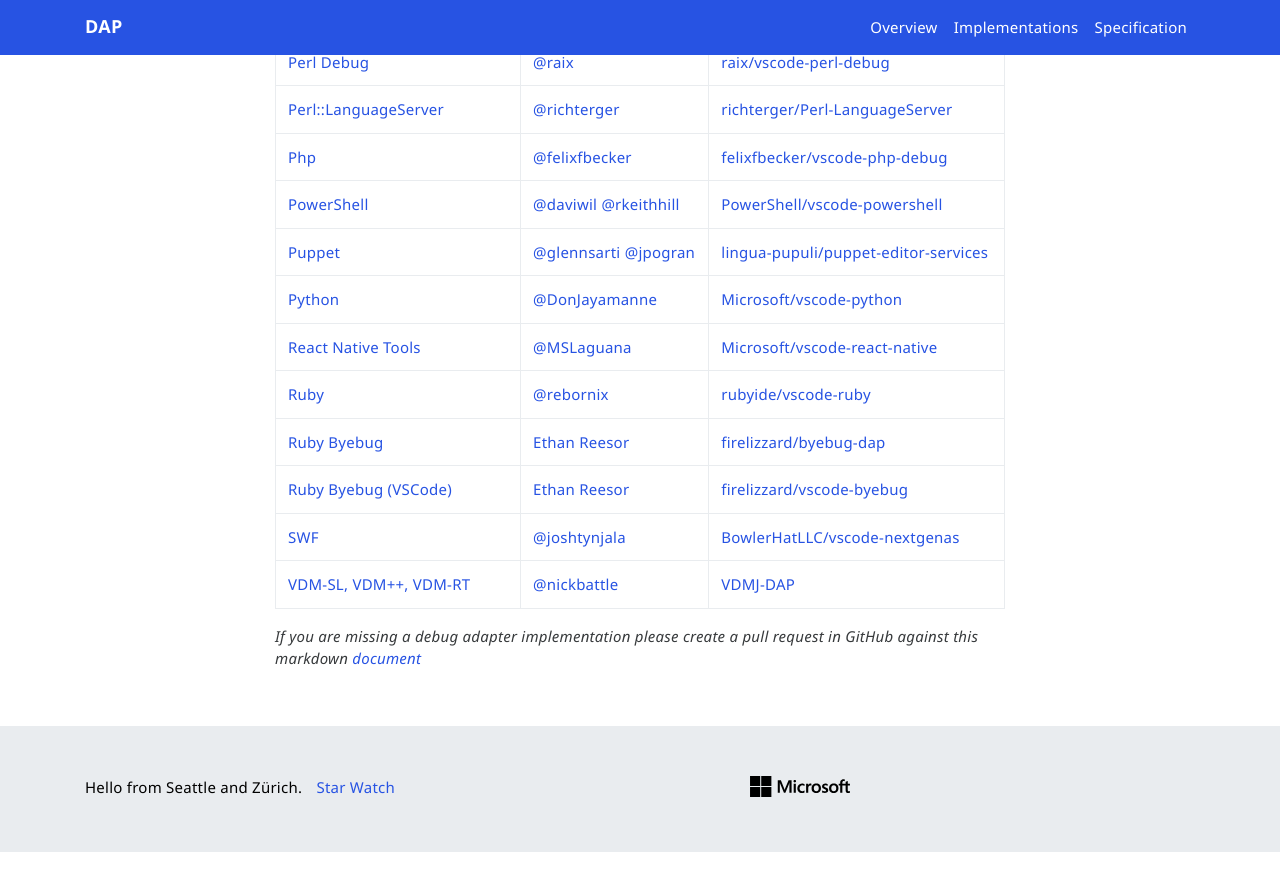
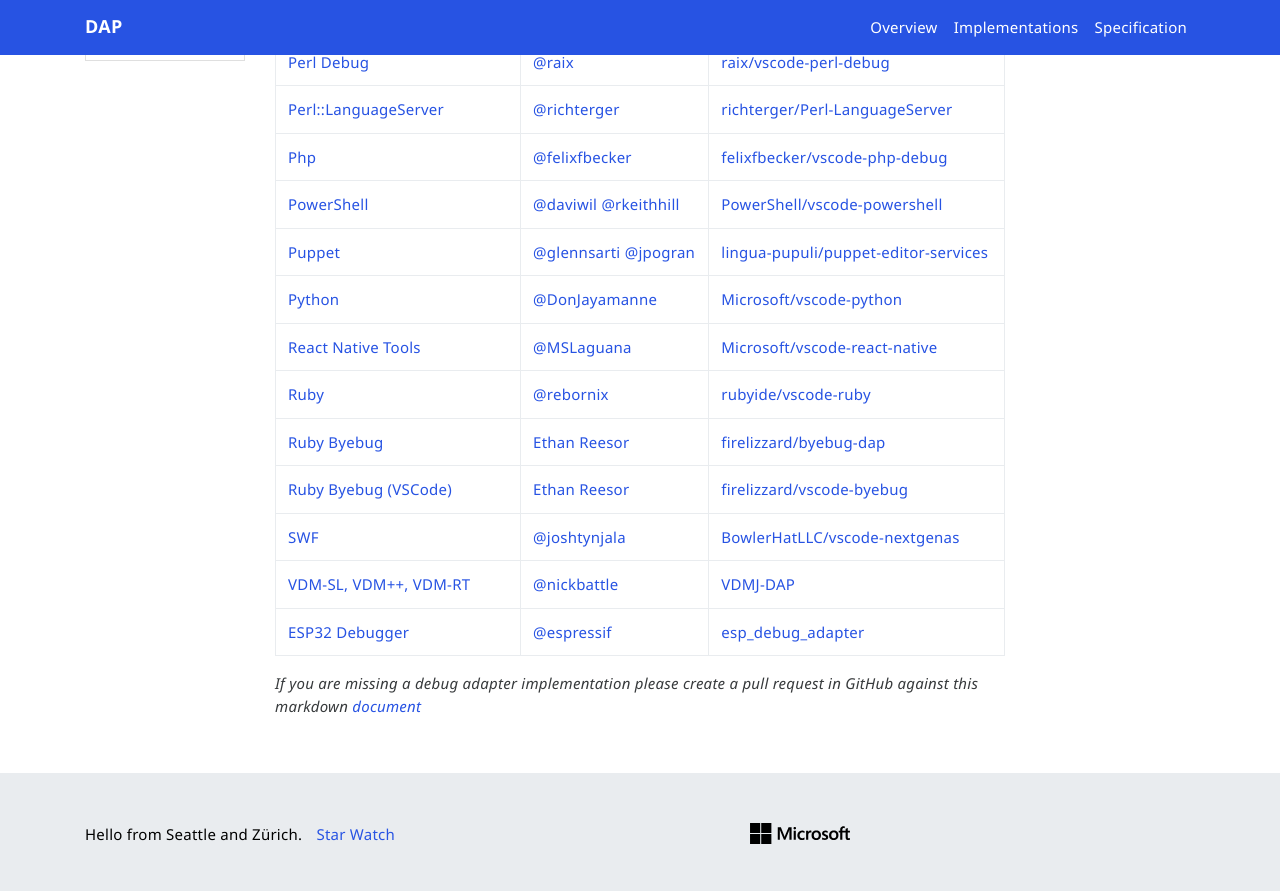
Before and after one commit to microsoft/debug-adapter-protocol, a Jekyll site: the page built from _implementors/adapters.md, in a window 1280 px wide and 900 px high, scrolled down 2403 px. Shown: the top 891 px of the window. Built offline with Jekyll 4.4.1, drawn with Linux system fonts in a browser that asks for light colours; nearby versions of some CDN libraries; comment, search, counter and statistics services are not loaded; before the commit the page ends 3255 px from its top, so only the background shows below that.

Commit message:
Added a row for the ESP-IDF debug adapter

```diff
--- a/_implementors/adapters.md
+++ b/_implementors/adapters.md
@@ -63,6 +63,7 @@
 [Ruby Byebug (VSCode)](https://marketplace.visualstudio.com/items?itemName=ethan-reesor.vscode-byebug)|[Ethan Reesor](https://gitlab.com/firelizzard)|[firelizzard/vscode-byebug](https://gitlab.com/firelizzard/vscode-byebug)
 [SWF](https://marketplace.visualstudio.com/items?itemName=bowlerhatllc.vscode-nextgenas)|[@joshtynjala](https://github.com/joshtynjala)|[BowlerHatLLC/vscode-nextgenas](https://github.com/BowlerHatLLC/vscode-nextgenas)
 [VDM-SL, VDM++, VDM-RT](https://github.com/nickbattle/vdmj/tree/master/LSP)|[@nickbattle](https://github.com/nickbattle)|[VDMJ-DAP](https://github.com/nickbattle/vdmj/tree/master/lsp)
+[ESP32 Debugger](https://github.com/espressif/esp-debug-adapter)|[@espressif](https://github.com/espressif)|[esp_debug_adapter](https://github.com/espressif/esp-debug-adapter)
 {: .table .table-bordered .table-responsive}
 
 *If you are missing a debug adapter implementation please create a pull request in GitHub against this markdown [document](https://github.com/Microsoft/debug-adapter-protocol/blob/gh-pages/_implementors/adapters.md)*
```
